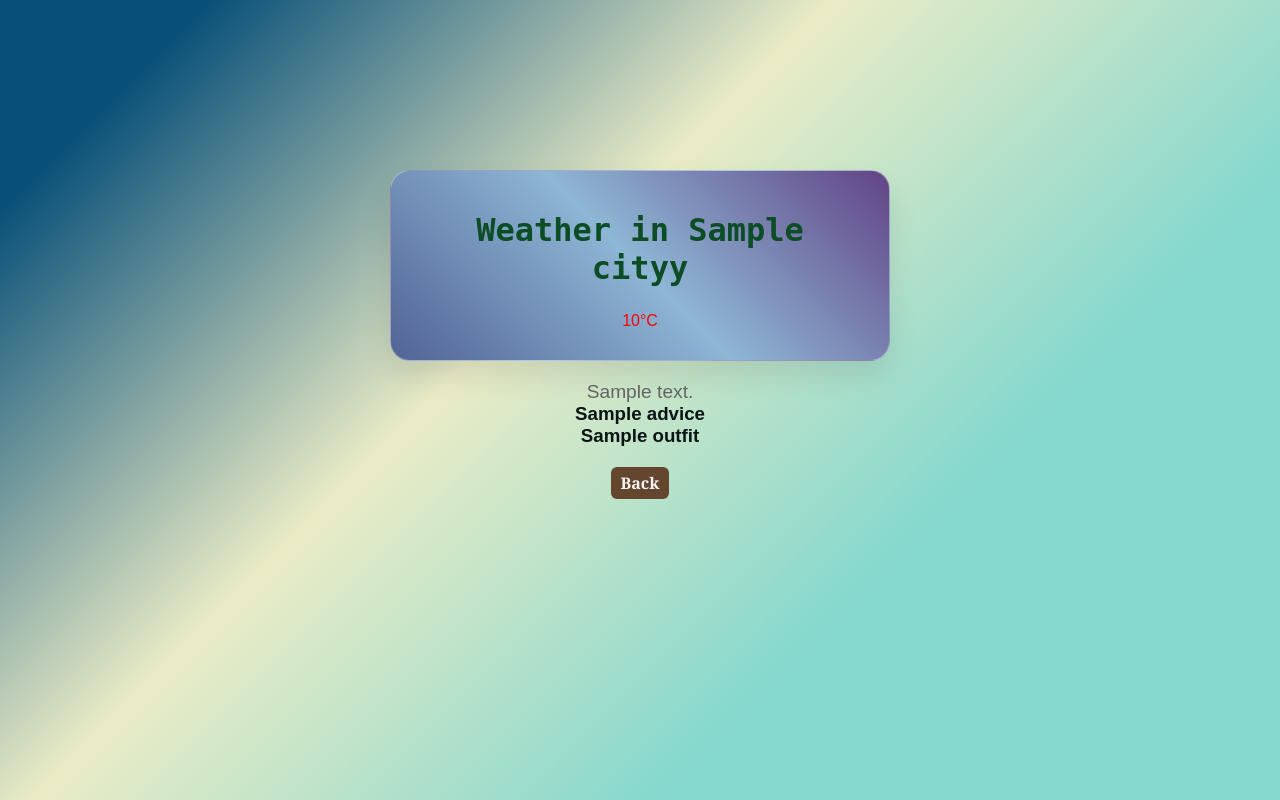
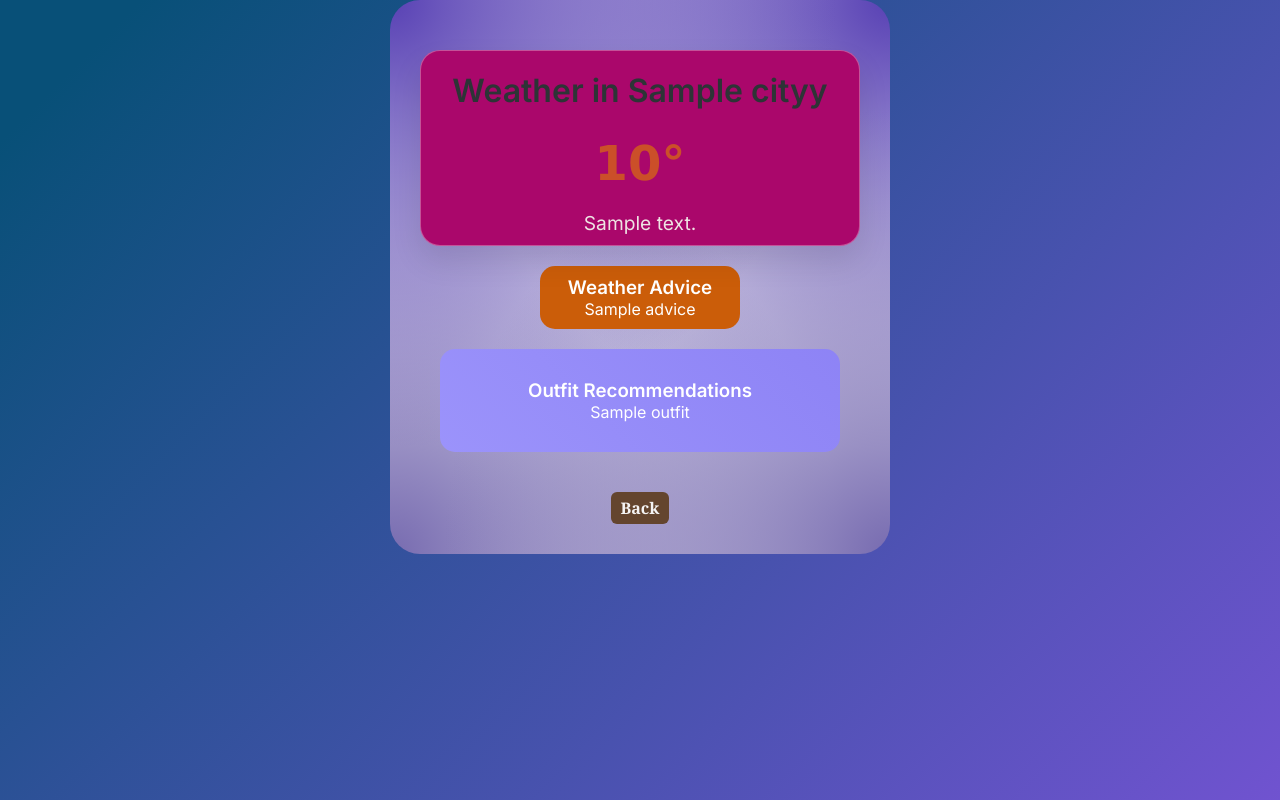
Before and after one commit to amalluu/weather-app, a Flask app: template web/templates/results.html in a window 1280 px wide. Run offline with Flask 3, Linux system fonts and the light colour scheme; the template is opened without the code that fills it: most values are stand-ins (such as "Sample title", 1, 10 or a date in 2020).

Commit message:
styled result.html

```diff
--- a/web/app.py
+++ b/web/app.py
@@ -100,22 +100,23 @@ def get_weather_advice(temp,description):
     elif temp>30:
          advice+= "🌡️ It's hot! Stay hydrated and avoid prolonged sun exposure."
 
-    if ("rain") or ("drizzle") in description :
-         advice += "🌧️ Rainy weather - perfect for indoor activities!"
+    if "rain" in description or "drizzle" in description:
+        advice += "🌧️ Rainy weather - perfect for indoor activities!"
+
     elif "snow" in description:
          advice+=  "❄️ Snowy conditions - drive carefully and stay warm!"
     elif "thunder" in description:
          advice+= "⚡️ Thunderstorms - Seek shelter in a sturdy building or hardtop car, avoid tall objects and electrical appliances, and stay away from water."
     elif "clear" in description:
-         advice+="☀️ Clear Sky - perfect for indoor activities! "
+         advice+="☀️ perfect for indoor activities! "
     elif " few" in description:
-         advice+="☁️ Few Clouds - Monitor weather, as conditions can change. Have a light jacket or umbrella just in case"
+         advice+="☁️  Monitor weather, as conditions can change. Have a light jacket or umbrella just in case"
     elif "scattered" in description:
-         advice+="☁️☁️Scattered  Clouds- Remain aware of the weather. Seek shade occasionally and stay hydrated."
+         advice+="☁️☁️ Remain aware of the weather. Seek shade occasionally and stay hydrated."
     elif "broken" in description:
-         advice+= " Broken Clouds- Be prepared for potential changes in weather patterns. Carry rain gear and seek shelter if the clouds darken"
+         advice+= " ☁️☁️ Be prepared for potential changes in weather patterns. Carry rain gear and seek shelter if the clouds darken"
     elif "overcast" in description:
-         advice+= "Overcast Clouds - Enjoy indoor activities. If heading out, dress warmly and bring an umbrella or rain gear"
+         advice+= "☁️☁️ Enjoy indoor activities. If heading out, dress warmly and bring an umbrella or rain gear"
 
     elif "tornado" in description:
          advice+= "🌪️ Tornado: Seek immediate shelter in a basement or interior room, avoid windows, and protect your head."
--- a/web/static/style.css
+++ b/web/static/style.css
@@ -2,21 +2,44 @@
     padding:0;                  /*resets all default spacings*/
     box-sizing: border-box;}
 
-   body {
+
+    /*body {
     min-height: 100vh;
     font-family: 'Inter', sans-serif;
     background: linear-gradient(135deg,  #085078 10%, #EAECC6 40%, #85D8CE 70%);
-    align-items: center;}
+    align-items: center;}*/
+
+    body {
+    min-height: 100vh;
+    font-family: 'Inter', sans-serif;
+    background: linear-gradient(135deg, #085078 20%, #8E54E9 50%, #85D8CE 100%);
+    background-size: 400% 400%;
+    animation: gradientShift 8s ease infinite;
+    align-items: center;
+    text-align: center;
+}
 
 
     .container{  max-width:500px;
-    padding:20px;
-    margin: 0 auto;}/*"auto" left/right centers it*/
+    padding:30px;
+    margin: 0 auto;/*"auto" left/right centers it*/
+    background-color: white;
+    border-radius: 30px;
+    align-content: center;
+    /*background: linear-gradient(135deg,#e8e7ec 50%, #776bb0 100%);*/
+    background:
+    radial-gradient(circle at top left, #5841b4, transparent 60%),
+    radial-gradient(circle at bottom right, #776bb0, transparent 60%),
+    radial-gradient(circle at top right, #5841b4, transparent 60%),
+    radial-gradient(circle at bottom left, #776bb0, transparent 60%);
+    background-color: white;
+}
+   .card {
+    /*background:linear-gradient(45deg,   #516395 0%,#8eb6d5 50%,#614385 100%);*/
+    background:linear-gradient(135deg,#AA076B 50%, #61045F 100%);
 
-   .card {
-    background:linear-gradient(45deg,   #516395 0%,#8eb6d5 50%,#614385 100%);
     border-radius: 20px;
-    padding: 30px;
+    padding: 10px;
     box-shadow: 0 15px 30px rgba(0, 0, 0, 0.1);
     margin: 20px;
     backdrop-filter: blur(10px);/*frosted glass vector-effect*/
@@ -24,9 +47,40 @@
     align-items: center;
     max-width: 500px;
     margin: 20px auto;
-    margin-top: 150px ;
+
+    background-size: 400% 400%;
+    animation: gradientShift 8s ease infinite;
+
 
 }
+.advice{
+    background:linear-gradient(45deg,   #cb5d09 50%,#FFC837 100%);
+    border-radius: 15px;
+    max-width: 200px;
+    align-items: center;
+    padding: 10px 20px;
+    color: white;
+    margin-left: 120px;
+    background-size: 400% 400%;
+    animation: gradientShift 8s ease infinite;
+    margin-bottom: 20px;
+
+}
+
+.outfit{
+     background:linear-gradient(45deg, #a29bfe, #6c5ce7);
+    border-radius: 15px;
+    max-width: 400px;
+    align-items: center;
+    color: white;
+    padding: 30px 20px;
+    margin-left:20px;
+    margin-bottom: 20px;
+    background-size: 400% 400%;
+    animation: gradientShift 8s ease infinite;
+}
+
+
 h1 {
     font-size: 2.0rem;   /* Relative to ROOT font size (browser default is usually 16px)*/
     font-weight: 600; /*400 = normal, 600 = semi-bold, 700 = bold*/
@@ -40,10 +94,17 @@ h1 {
 .temp {
     font-size: 3rem;
     font-weight: 700;
-    color: #e17055;
+    margin-bottom: 10px;
+    color: #cb4f29;
     text-align: center;
     margin: 20px 0; /*20px 0 means "20px top/bottom, 0px left/right"*/
-}
+    font-family: 'Lucida Sans', 'Lucida Sans Regular', 'Lucida Grande', 'Lucida Sans Unicode', Geneva, Verdana, sans-serif;}
+
+/*.temp{
+        font-size: 2.5em; /*Make temperature text large*/
+        /*margin-bottom: 10px;/*adds space below it*/
+        /*color: red;
+        font-family: 'Lucida Sans', 'Lucida Sans Regular', 'Lucida Grande', 'Lucida Sans Unicode', Geneva, Verdana, sans-serif;} */
 
 input[type="text"] {
     width: 100%;
@@ -70,7 +131,7 @@ input[type="text"]:hover{
 
         background:linear-gradient(135deg,#085078,#2693b1,#85D8CE);
                     border-radius:12px;
-                    margin-top: 15px;
+                    margin: 15px auto 0 auto; /* top 15px, center left/right */
                     width: 50%;
                     text-decoration: none;
                     font-weight: bold;
@@ -79,10 +140,23 @@ input[type="text"]:hover{
                     border: none;
                     cursor: pointer;
                     transition: all 0.3s ease;
+                    display: block; /* makes it take up full width for margin auto to work */
                     font-size: 16px;
+                    background-size: 400% 400%;
+                    animation: gradientShift 8s ease infinite;
+                    align-items: center;
                 }
  .button:hover{
             transform: translateY(-4px) translateX(-2px);/* Button moves UP 2 pixels on hover*/
     box-shadow: 0 10px 5px 5px rgba(9, 41, 73, 0.2);/*Glowing border effect*/
 
         }
+
+
+
+
+    @keyframes gradientShift {
+    0% { background-position: 0% 50%; }
+    50% { background-position: 100% 50%; }
+    100% { background-position: 0% 50%; }
+}
--- a/web/templates/results.html
+++ b/web/templates/results.html
@@ -9,13 +9,6 @@
         </title>
 
         <style>
-                body{
-                    font-family: Arial, sans- serif;
-
-                    padding: 20px; /*Adds space inside the page border*/
-                    text-align: center;/* Centers all text content horizontally */
-                    align-items: center;
-                }
 
                 .boxaround{
                     background-color: rgb(158, 203, 205) ;
@@ -30,25 +23,11 @@
                     font-family: Cambria, Cochin, Georgia, Times, 'Times New Roman', serif;
 
                 }
-                h1{
-                    color:rgb(13, 77, 38);
-                    font-family: 'monospace';
-                }
-                h2{
-                    color: rgb(248, 249, 245);
-                }
-                h3{
-                    color: rgb(11, 20, 21);
-                }
-                .temp{
-                    font-size: 2.5em;/*Make temperature text large*/
-                    margin-bottom: 10px;/*adds space below it*/
-                    color: red;
-                    font-family: 'Lucida Sans', 'Lucida Sans Regular', 'Lucida Grande', 'Lucida Sans Unicode', Geneva, Verdana, sans-serif;
-                }
+
+
                 .desc {
                 font-size: 1.2em;/*slightly larger thsn normsl text*/
-                color: #666;/*grey*/
+                color: #eee3e3;/*grey*/
                 }
                 .backbutton {
                     background-color: #64452e;
@@ -68,38 +47,39 @@
     </head>
 
 <body>
+    <div class="container">
     <div class ="card">
         <h1> Weather in {{ cityy }}</h1> <!--{{ city }} from the Flask app.-->
     {% if error %}
     <p style="color: red;">{{ error }}</p>
     {% else %}
-    <p style="color: red;">{{ temp }}°C</p>
+    <div class = temp>{{ temp }}°</div>
     {% endif %}
+    <div class ="desc">
+        {{ description }}
+    </div>
     </div>
 
 
-    <div class ="desc">
-        {{ description }}
-    </div>
-<script>
-  // Clears input when returning from another page
-  window.onload = function() {
-    document.getElementById('cityname').value = '';
-  };
-</script>
-</div>
 
 
-<h3>
+<div class ="advice">
 
-    {{advice}}
-</h3>
+    <h3>Weather Advice</h3>
+    {{advice}}</div>
 
-<h3>{{outfit|safe}}</h3>
+
+
+<div class="outfit">
+<h3>Outfit Recommendations</h3>
+
+    {{outfit|safe}}
+
+</div>
 </body>
   <div>
         <a href="/" class="backbutton">Back</a>
     </div>
+</div>
 
-    </div>
 </html>
```
Also changed, not shown: web/templates/index.html (+6 -32 lines).
